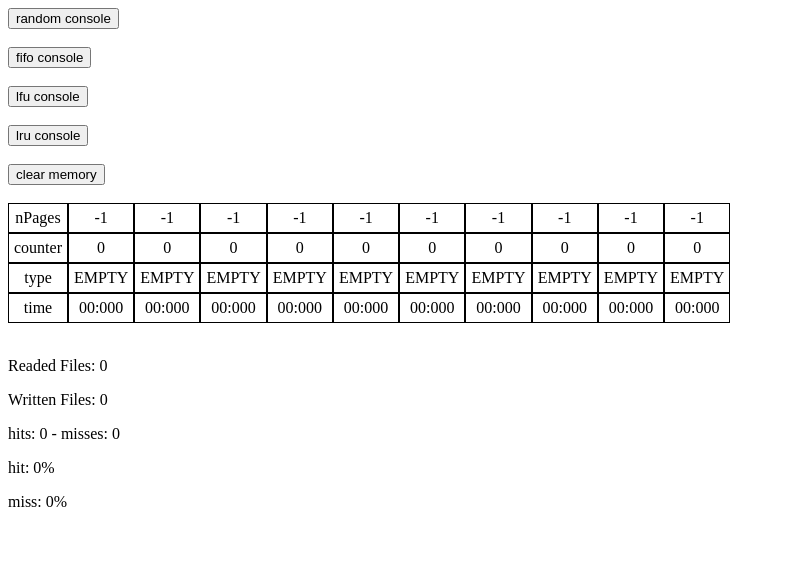
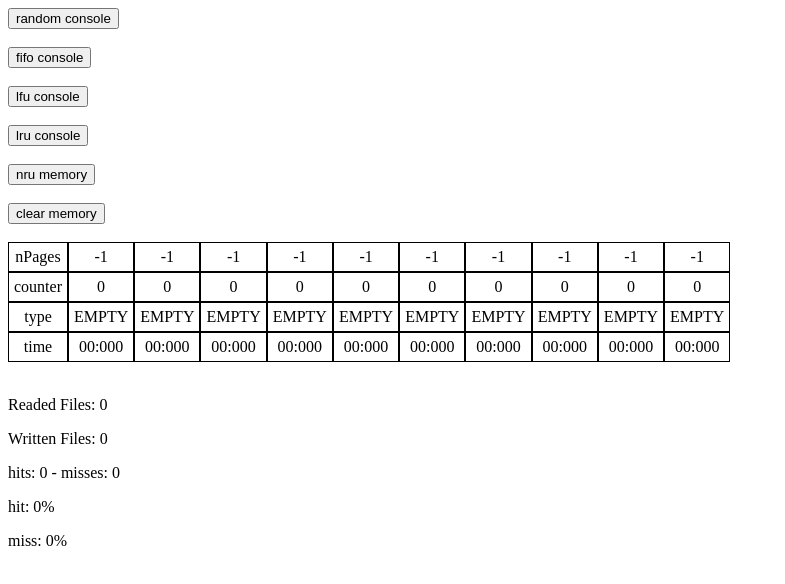
Before and after one commit to lpgoulart/SMV, an Angular app: page / in a window 1280 px wide. Shown: the top 584 px of the page, without its empty margins (0-785 px from the left). Built offline with nearby package versions, Linux system fonts and the light colour scheme.

Commit message:
nru generator function of memory simulator

```diff
--- a/src/app/app.component.html
+++ b/src/app/app.component.html
@@ -18,6 +18,12 @@
 
 <button (click)="generateLRUMemory()">
   lru console
+</button>
+
+<br><br>
+
+<button (click)="nruMemory()">
+  nru memory
 </button>
 
 <br><br>
--- a/src/app/app.component.ts
+++ b/src/app/app.component.ts
@@ -62,7 +62,7 @@ export class AppComponent {
 
   generateValue(): void {
 
-    this.newPage.number = (Math.floor(Math.random() * (100 - 0 + 1)) + 0);
+    this.newPage.number = (Math.floor(Math.random() * (10 - 0 + 1)) + 0);
     this.newPage.count = 0;
     this.newPage.type = (Math.floor(Math.random() * (1 - 0 + 1)) + 0) ? "R" : "W";
     this.newPage.time = Date.now();
@@ -104,6 +104,24 @@ export class AppComponent {
       let memoryTime = now - this.memoria[i].time;
       let nextTime = now - this.memoria[i+1].time;
       if( memoryTime > nextTime ) {
+        this.replaceIndex = i;
+      }
+    }
+  }
+
+  checkZeroCount(): void {
+    let i:number;
+    let minor: number;
+    let storedMinor: number = 99999999999;
+
+    for ( i = 0; i < this.memoria.length; i++) {
+      if( this.memoria[i].count < storedMinor ){
+        storedMinor = this.memoria[i].count;
+      }
+    }
+
+    for ( i = 0; i < this.memoria.length; i++) {
+      if( this.memoria[i].count == storedMinor) {
         this.replaceIndex = i;
       }
     }
@@ -255,6 +273,52 @@ export class AppComponent {
 
 
 
+  nruMemory(): void {
+    this.generateValue();
+
+    if( this.entry != this.memorySize ) {
+      if ( this.checkValue() ) {
+        this.memoria[this.replaceIndex].count++;
+        this.memoria[this.entry].time = this.newPage.time;
+        this.hitPage++;
+        console.log("hit");
+
+      }
+      else {
+        this.memoria[this.entry].number = this.newPage.number;
+        this.memoria[this.entry].count = 0;
+        this.memoria[this.entry].type = this.newPage.type;
+        this.memoria[this.entry].time = this.newPage.time;
+        this.entry++;
+        this.missPage++;
+
+      }
+    }
+    else {
+      this.checkZeroCount()
+
+      if ( this.checkValue() ) {
+        this.memoria[this.replaceIndex].count++;
+        this.memoria[this.replaceIndex].time = this.newPage.time;
+        this.hitPage++;
+        console.log("hit");
+
+      }
+      else {
+        // this.checkZeroCount();
+
+        this.memoria[this.replaceIndex].number = this.newPage.number;
+        this.memoria[this.replaceIndex].count = 0;
+        this.memoria[this.replaceIndex].type = this.newPage.type;
+        this.memoria[this.replaceIndex].time = this.newPage.time;
+        this.missPage++;
+
+      }
+    }
+  }
+
+
+
   generateRandomMemory(): void {
     this.cleanMemory();
     for (let index = 0; index < this.loop; index++) {
```
